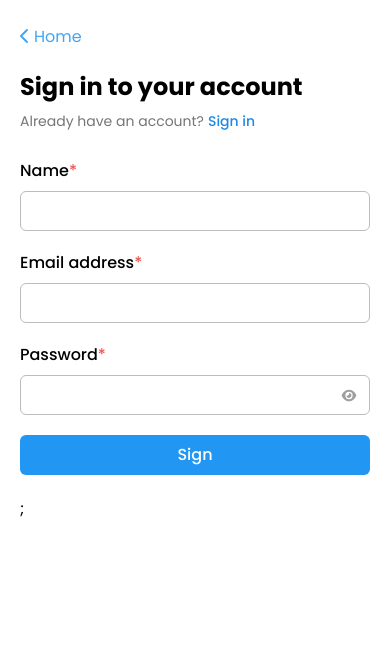
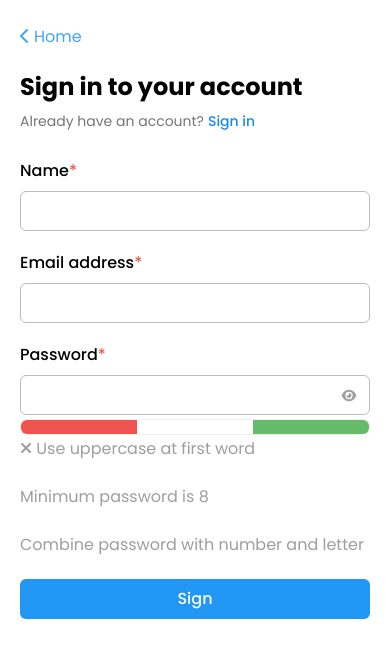
Before and after one commit to dadang-hawari/FoodTrack, a React (Vite) app: page /sign-up in a window 390 px wide. Shown: the top 658 px of the page. Built offline with nearby package versions, Linux system fonts and the light colour scheme.

Commit message:
update login

```diff
--- a/src/components/Navbar.jsx
+++ b/src/components/Navbar.jsx
@@ -1,6 +1,10 @@
 import {
+  faBarChart,
   faBars,
-  faChevronCircleDown,
+  faBarsProgress,
+  faChartArea,
+  faChartBar,
+  faChartLine,
   faChevronDown,
   faSpoon,
   faUser,
@@ -19,10 +23,8 @@ export default function DefaultNav() {
   const path = window.location.pathname;
   const BASE_URL_AUTH_USER = "https://shy-cloud-3319.fly.dev/api/v1/auth/me";
   const [userData, setUserData] = useState("");
-  const [listProfile, setListProfile] = useState(false);
+  const [showProfileDropdown, setShowProfileDropdown] = useState(false); // State untuk mengontrol dropdown profile
   const navigate = useNavigate();
-  // const [isUserLoggedIn, setIsUserLoggedIn] = useState(false);
-
   const token = localStorage.getItem("token");
 
   const authMe = async () => {
@@ -35,7 +37,6 @@ export default function DefaultNav() {
       setUserData(response?.data?.data);
       if (response.status === 200) {
         localStorage.setItem("userData", JSON.stringify(response?.data));
-        // setIsUserLoggedIn(true);
       }
       console.log("data auth", response);
     } catch (err) {
@@ -44,7 +45,6 @@ export default function DefaultNav() {
   };
 
   useEffect(() => {
-    // trivia();
     authMe();
   }, []);
 
@@ -54,10 +54,14 @@ export default function DefaultNav() {
     });
   }, []);
 
+  const handleProfileDropdown = () => {
+    setShowProfileDropdown(!showProfileDropdown);
+  };
+
   const navList = (
     <ul
       className={`mt-2 mb-4 flex text-center flex-col gap-4 lg:mb-0 lg:mt-0 transition-all  ${
-        window.innerWidth <= 959 ? "h-screen" : "h-fit"
+        openNav ? "h-screen" : "h-fit"
       } lg:flex-row lg:items-center lg:gap-6`}
     >
       <li>
@@ -79,32 +83,33 @@ export default function DefaultNav() {
         </Link>
       </li>
 
-      <li className="cursor-pointer relative  ">
+      <li className=" relative">
         {token ? (
-          <details className="cursor-pointer relative bg-white bg-opacity-80 shadow-md w-fit mx-auto rounded-md transition-opacity duration-700">
-            <summary
-              className="font-medium list-none relative p-2 rounded-md text-black"
-              onClick={() => setListProfile(!listProfile)}
+          <div className="relative w-fit mx-auto">
+            <div
+              className="font-medium list-none relative p-2 rounded-md text-black cursor-pointer  bg-white bg-opacity-90"
+              onClick={handleProfileDropdown}
             >
-              <div className="flex items-center">
+              <div className="flex items-center w-fit">
                 <span className="bg-gray-300 block w-[22px] h-[22px] rounded-full">
                   <FontAwesomeIcon icon={faUser} className="text-white" />
                 </span>
-                <span className="mx-2">
+                <span className="mx-3">
                   {JSON.parse(localStorage.getItem("userData"))?.data?.name}
                 </span>
                 <FontAwesomeIcon
                   icon={faChevronDown}
                   className={`transition-transform duration-200 ${
-                    listProfile ? "rotate-180" : "rotate-0"
+                    showProfileDropdown ? "rotate-180" : "rotate-0"
                   }`}
                 />
               </div>
-            </summary>
-            <div className="absolute bg-white bg-opacity-90 p-5 shadow-md rounded-md w-full top-14 left-0">
+            </div>
+            {showProfileDropdown && (
+              <div className="absolute bg-white bg-opacity-90 p-5 shadow-md rounded-md w-full top-10 left-0">
                 <Link to="/profile">Profile</Link>
                 <div
-                className="text-red-400 my-1"
+                  className="text-red-400 my-1 cursor-pointer"
                   onClick={() => {
                     localStorage.removeItem("token");
                     localStorage.removeItem("userData");
@@ -115,7 +120,8 @@ export default function DefaultNav() {
                   Logout
                 </div>
               </div>
-          </details>
+            )}
+          </div>
         ) : (
           <div className="flex gap-8">
             <Link
@@ -137,7 +143,7 @@ export default function DefaultNav() {
   );
 
   return (
-    <div className=" w-full">
+    <div className="w-full">
       <nav className="block shadow-md backdrop-saturate-200 backdrop-blur-2xl bg-opacity-80 bg-white text-white fixed top-0 z-10 h-max w-full rounded-none py-3 sm:px-6 px-5">
         <div className="flex items-center justify-between text-blue-gray-900">
           <Link to="/" className="no-underline">
@@ -159,7 +165,7 @@ export default function DefaultNav() {
               {openNav ? (
                 <FontAwesomeIcon icon={faXmark} className="h-[16px]" />
               ) : (
-                <FontAwesomeIcon icon={faBars} className="h-[16px]" />
+                <FontAwesomeIcon icon={faBarsProgress} className="h-[16px]" />
               )}
             </IconButton>
           </div>
--- a/src/pages/Home.jsx
+++ b/src/pages/Home.jsx
@@ -70,7 +70,7 @@ export default function Home() {
   return (
     <>
       <DefaultNav />
-      <div className="pt-24 flex flex-col justify-between h-screen px-5">
+      <div className="pt-24 flex flex-col justify-between h-screen px-5 text-gray-900">
         <div className="absolute top-0 left-0 w-full -z-30 hidden lg:block">
           <svg xmlns="http://www.w3.org/2000/svg" viewBox="0 0 1440 320">
             <path
--- a/src/pages/Profile.jsx
+++ b/src/pages/Profile.jsx
@@ -3,7 +3,17 @@ import DefaultNav from "../components/Navbar";
 import { useNavigate } from "react-router-dom";
 import { ToastContainer, toast } from "react-toastify";
 import { FontAwesomeIcon } from "@fortawesome/react-fontawesome";
-import { faUser, faUserAlt } from "@fortawesome/free-solid-svg-icons";
+import {
+  faCalendar,
+  faEnvelope,
+  faHandsAmericanSignLanguageInterpreting,
+  faMailBulk,
+  faTerminal,
+  faUser,
+  faUserAlt,
+  faUserCheck,
+  faVoicemail,
+} from "@fortawesome/free-solid-svg-icons";
 
 export default function Profile() {
   const navigate = useNavigate();
@@ -23,18 +33,24 @@ export default function Profile() {
       {userData ? (
         <>
           <DefaultNav />
-          <div className="flex items-center mt-20 max-w-3xl mx-auto justify-between shadow-md p-5 ">
-            <div className="">
-              <h2 className="font-bold text-3xl mb-3">
+          <div className="flex flex-col-reverse md:flex-row w-fit md:w-full gap-4 items-center mt-20 max-w-3xl mx-auto justify-between shadow-md py-5 px-7">
+            <div className="text-gray-800">
+              <p className="font-bold text-3xl mb-3">
                 {(userData?.data?.type).toUpperCase()}
-              </h2>
+              </p>
               <div className="flex flex-col gap-y-2">
-                <h2>Name : {userData?.data?.name}</h2>{" "}
-                <h2>Email : {userData?.data?.email}</h2>
-                <h2>
-                  Joined at :{" "}
-                  {(userData?.data?.createdAt).toLocaleString("id-ID")}
-                </h2>
+                <div className="flex gap-x-5 items-center">
+                  <FontAwesomeIcon icon={faUser} />
+                  <p>{userData?.data?.name}</p>
+                </div>
+                <div className="flex gap-x-5 items-center">
+                  <FontAwesomeIcon icon={faEnvelope} />
+                  <p>{userData?.data?.email}</p>
+                </div>
+                <div className="flex gap-x-5 items-center">
+                  <FontAwesomeIcon icon={faCalendar} />
+                  <p>{(userData?.data?.createdAt).toLocaleString("id-ID")}</p>
+                </div>
               </div>
             </div>
             <div className="bg-gray-100 p-5 rounded-md">
--- a/src/pages/SignUp.jsx
+++ b/src/pages/SignUp.jsx
@@ -1,14 +1,16 @@
-import React, { useState } from "react";
+import React, { useEffect, useState } from "react";
 import SpoonIcon from "/src/assets/spoon.svg";
 import axios from "axios";
 import {
+  faCheck,
   faChevronLeft,
   faEye,
   faEyeSlash,
+  faXmark,
 } from "@fortawesome/free-solid-svg-icons";
 import { FontAwesomeIcon } from "@fortawesome/react-fontawesome";
 import { Link, useNavigate } from "react-router-dom";
-import { toast } from "react-toastify";
+import { Flip, ToastContainer, toast } from "react-toastify";
 import ReactModal from "react-modal";
 import { customStyles } from "../styles/customStyles";
 const ImgLogin = "/src/assets/login.svg";
@@ -20,6 +22,8 @@ export default function SignUp() {
   const [isPasswordShowed, setIsPasswordShowed] = useState(false);
   const [isModalOpen, setIsModalOpen] = useState(false);
   const navigate = useNavigate();
+  const [isPasswordLow, setIsPasswordLow] = useState(true);
+  const [isPasswordMedium, setIsPasswordMedium] = useState(false);
 
   const openModal = () => {
     setIsModalOpen(true);
@@ -50,12 +54,22 @@ export default function SignUp() {
 
       if (response.status === 201) {
         // navigate("/login");
+        toast.success("Account created");
       }
     } catch (error) {
       console.error("Error:", error.response.data.message);
       toast.error("error", error.response.data.message);
     }
   }
+
+  useEffect(() => {
+    checkHowStrongPassword();
+  }, [password]);
+
+  const checkHowStrongPassword = () => {
+    if (password.length > 6) setIsPasswordMedium(true);
+    else setIsPasswordMedium(false);
+  };
 
   return (
     <div className="max-w-[500px] md:max-w-[804px] lg:max-w-full h-screen mx-auto justify-center">
@@ -136,6 +150,7 @@ export default function SignUp() {
                 className="w-full h-10 mt-2 rounded-md indent-3 border-gray-400 focus:border-blue-500 border"
                 onChange={(e) => setPassword(e.target.value)}
               />
+
               <button
                 type="button"
                 className="absolute bottom-0 right-0 rounded-e-md py-[6px] px-[5px]"
@@ -148,10 +163,65 @@ export default function SignUp() {
                   height="32"
                 />
               </button>
+              <div className="w-full h-4 flex justify-between absolute -bottom-5 border rounded-md">
+                <div
+                  className={`${
+                    isPasswordLow && "bg-red-400"
+                  } w-full rounded-s-md`}
+                ></div>
+                <div
+                  className={`${isPasswordMedium && "bg-orange-400"} w-full`}
+                ></div>
+                <div className={`bg-green-400 w-full rounded-e-md`}></div>
+              </div>
             </div>
+            <p
+              className={`${
+                password.trim()
+                  ? password.trim().charAt(0) ===
+                    password.trim().charAt(0).toUpperCase()
+                    ? "text-green-500"
+                    : "text-gray-500"
+                  : "text-gray-500"
+              }`}
+            >
+              <FontAwesomeIcon
+                icon={
+                  password.trim()
+                    ? password.trim().charAt(0) ===
+                      password.trim().charAt(0).toUpperCase()
+                      ? faCheck
+                      : faXmark
+                    : faXmark
+                }
+              />{" "}
+              Use uppercase at first word
+            </p>
+            <p
+              className={`${
+                password
+                  ? password.trim().length >= 6
+                    ? "text-green-500"
+                    : "text-gray-500"
+                  : "text-gray-500"
+              }`}
+            >
+              Minimum password is 8
+            </p>
+            <p
+              className={
+                /[0-9]/.test(password) && /[a-zA-Z]/.test(password)
+                  ? "text-green-500"
+                  : "text-gray-500"
+              }
+            >
+              Combine password with number and letter
+            </p>
+
             <button
               type="button"
-              onClick={openModal}
+              // onClick={openModal}
+              onClick={() => registUser()}
               className="bg-blue-500 text-white w-full h-10 rounded-md block font-medium"
             >
               Sign
@@ -162,11 +232,19 @@ export default function SignUp() {
               style={customStyles}
               closeTimeoutMS={200}
             >
-              Ini konten react modal
+              {password}
             </ReactModal>
-            ;
           </form>
         </div>
+        <ToastContainer
+          className="mt-14"
+          position="top-right"
+          closeOnClick="true"
+          hideProgressBar="true"
+          transition={Flip}
+          pauseOnFocusLoss="false"
+          autoClose="1000"
+        />
       </div>
     </div>
   );
--- a/src/styles/index.css
+++ b/src/styles/index.css
@@ -77,7 +77,3 @@ hr {
 .ReactModal__Content {
   @apply max-w-[800px] w-[90%];
 }
-
-a {
-  @apply hover:text-blue-400;
-}
```
Lines whose indentation alone changed are shown as unchanged.
